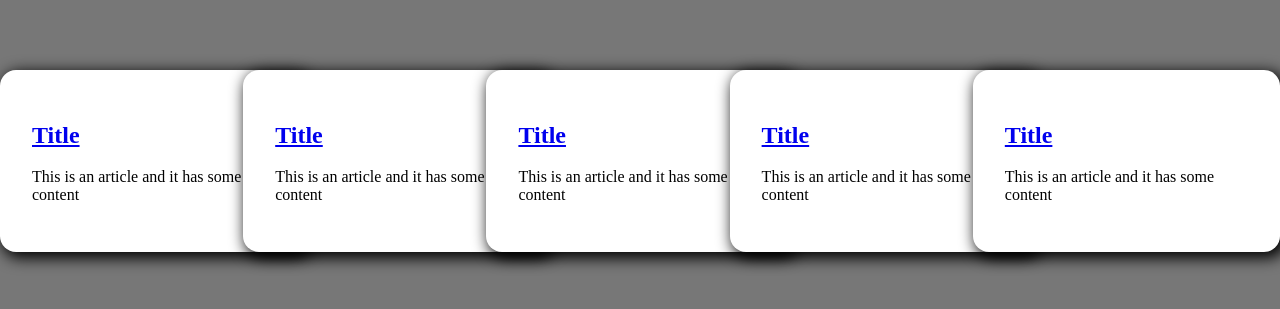
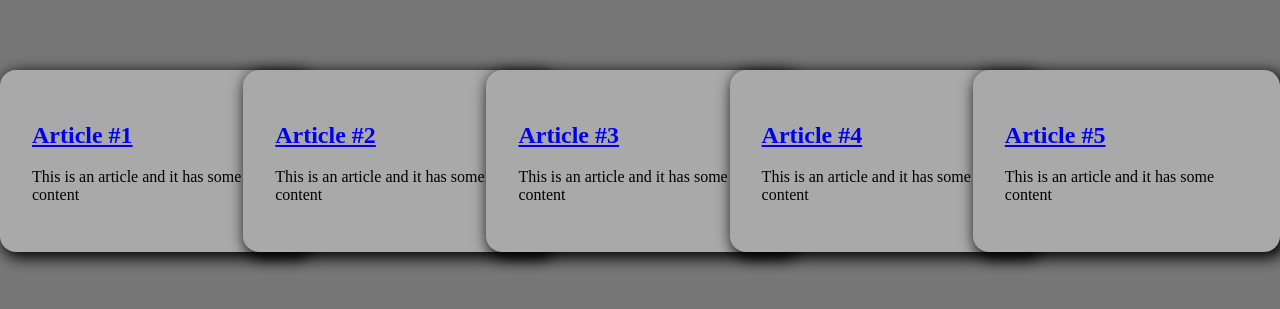
Before and after one commit to GMDeese/exitTicketHTML, a plain HTML site: page CardViewer.html in a window 1280 px wide. Shown: the part 239-548 px from the top of the page. Drawn offline with Linux system fonts and the light colour scheme.

Commit message:
final mockup4 assignment

```diff
--- a/CardViewer.html
+++ b/CardViewer.html
@@ -9,23 +9,23 @@
   <body>
     <div class="cards">
       <div class="card">
-        <h2><a href="#0">Title</a></h2>
+        <h2><a href="#0">Article #1</a></h2>
         <p>This is an article and it has some content</p>
       </div>
       <div class="card">
-        <h2><a href="#0">Title</a></h2>
+        <h2><a href="#0">Article #2</a></h2>
         <p>This is an article and it has some content</p>
       </div>
       <div class="card">
-        <h2><a href="#0">Title</a></h2>
+        <h2><a href="#0">Article #3</a></h2>
         <p>This is an article and it has some content</p>
       </div>
       <div class="card">
-        <h2><a href="#0">Title</a></h2>
+        <h2><a href="#0">Article #4</a></h2>
         <p>This is an article and it has some content</p>
       </div>
       <div class="card">
-        <h2><a href="#0">Title</a></h2>
+        <h2><a href="#0">Article #5</a></h2>
         <p>This is an article and it has some content</p>
       </div>
     </div>
--- a/Cardviewer.css
+++ b/Cardviewer.css
@@ -13,7 +13,8 @@ body {
 }
 
 .card {
-  background: white;
+  background: darkgray;
+  color: black;
   border-radius: 1rem;
   padding: 2rem;
   box-shadow: 4px 4px 15px 2px black;
```
